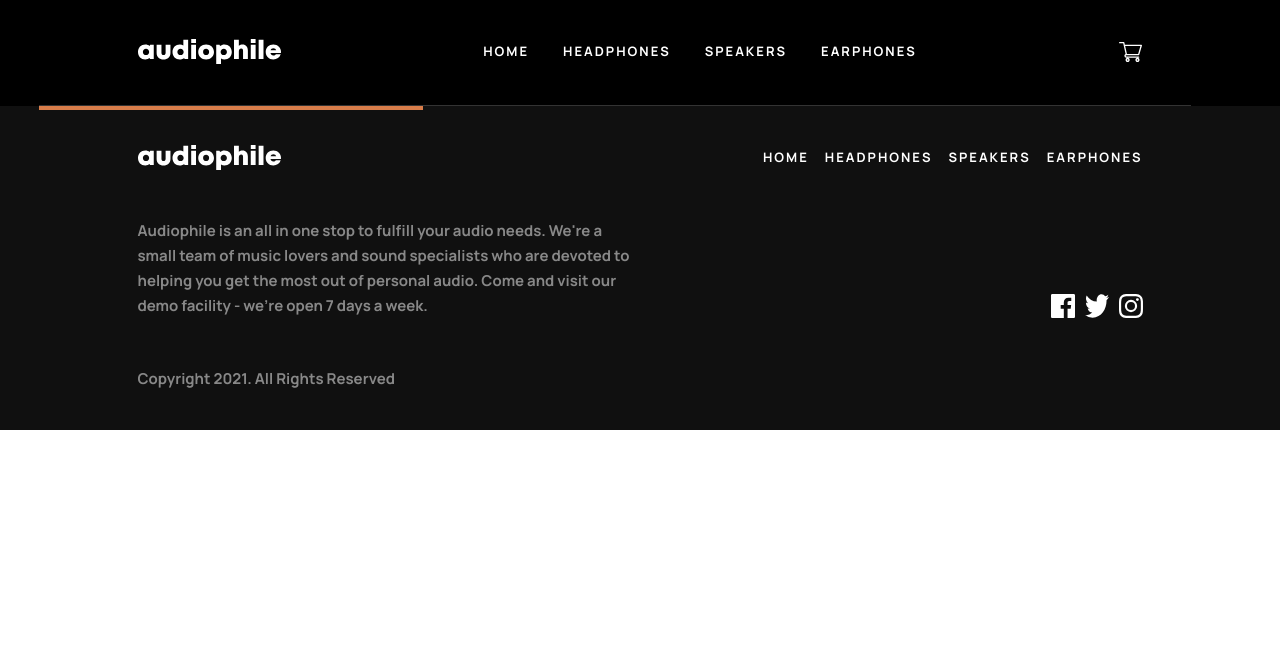
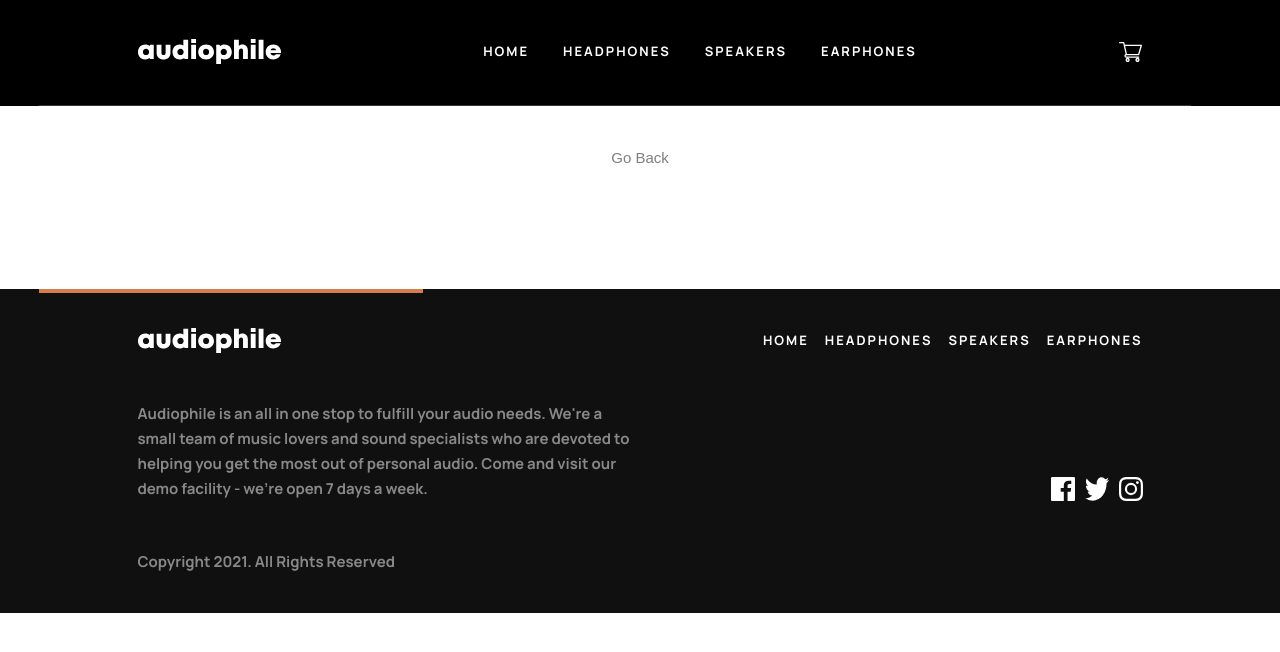
Before and after one commit to niabezara/autophile-ecommerce, a React (Vite) app: page /checkout in a window 1280 px wide. Shown: the top 652 px of the page. Built offline with nearby package versions, Linux system fonts and the light colour scheme.

Commit message:
checkout start

```diff
--- a/src/App.tsx
+++ b/src/App.tsx
@@ -10,6 +10,7 @@ import Earphones from "./routes/Earphones";
 import Footer from "./components/Footer";
 import Product from "./routes/Product";
 import { CartProvider } from "./context/CartContext";
+import CheckOut from "./routes/CheckOut";
 
 function App() {
   const [isNavbarOpen, setIsNavbarOpen] = useState(false);
@@ -40,6 +41,7 @@ function App() {
           <Route path="/Speakers" element={<Speakers />} />
           <Route path="/Earphones" element={<Earphones />} />
           <Route path="/product/:slug" element={<Product />} />
+          <Route path="/checkout" element={<CheckOut />} />
         </Routes>
         <Footer />
       </CartProvider>
--- a/src/components/CartItem.tsx
+++ b/src/components/CartItem.tsx
@@ -61,11 +61,13 @@ const Container = styled.div`
     justify-content: space-between;
     align-items: center;
     padding: 0 0.9375rem;
+    cursor: pointer;
     font-weight: 700;
     .incrementdicrementbtn {
       display: flex;
       border: none;
       opacity: 0.25;
+      cursor: pointer;
       width: 1rem;
       height: 1.125rem;
     }
--- a/src/components/DesktopVersion.tsx
+++ b/src/components/DesktopVersion.tsx
@@ -1,6 +1,6 @@
 import { Link } from "react-router-dom";
 import styled from "styled-components";
-import Modal from "./modal/ShopModal";
+import Modal from "../components/modal/ShopModal";
 import ShopList from "./ShopList";
 import { Dispatch, SetStateAction } from "react";
 
--- a/src/components/MobileVersion.tsx
+++ b/src/components/MobileVersion.tsx
@@ -1,6 +1,6 @@
 import { Link } from "react-router-dom";
 import styled from "styled-components";
-import Modal from "./modal/ShopModal";
+import Modal from "../components/modal/ShopModal";
 import ShopList from "./ShopList";
 import { Dispatch, SetStateAction } from "react";
 
--- a/src/components/ShopList.tsx
+++ b/src/components/ShopList.tsx
@@ -1,12 +1,20 @@
 import styled from "styled-components";
 import { UseShoppingCart } from "../context/CartContext";
-import { useContext } from "react";
 import ProductData from "../data/data.json";
-import Product from "../routes/Product";
 import { CartItem } from "./CartItem";
+import { useNavigate } from "react-router-dom";
 
 export default function ShopList() {
   const { items, cartQuantity, removeAllFromCart } = UseShoppingCart();
+  const navigate = useNavigate();
+
+  // Check if cart is not empty
+  const EmptyCart = () => {
+    if (items.length > 0) {
+      navigate("/checkout");
+      // setopenModal(false);
+    }
+  };
 
   return (
     <Container>
@@ -45,7 +53,7 @@ export default function ShopList() {
               .replace(/\B(?=(\d{3})+(?!\d))/g, ",")}
           </p>
         </PriceDiv>
-        <Checkout>checkout</Checkout>
+        <Checkout onClick={EmptyCart}>checkout</Checkout>
       </Section>
     </Container>
   );
@@ -87,6 +95,10 @@ const Top = styled.div`
     line-height: 25px;
     text-decoration-line: underline;
     opacity: 0.5;
+    cursor: pointer;
+    &:hover {
+      color: #d87d4a;
+    }
   }
 `;
 const Middle = styled.div`
@@ -116,4 +128,8 @@ const Checkout = styled.button`
   background: #d87d4a;
   border: none;
   padding: 1.5rem;
+  &:hover {
+    cursor: pointer;
+    background: #fbaf85;
+  }
 `;
--- a/src/components/TabletVersion.tsx
+++ b/src/components/TabletVersion.tsx
@@ -1,7 +1,7 @@
 import { Dispatch, SetStateAction, useState } from "react";
 import { Link } from "react-router-dom";
 import styled from "styled-components";
-import Modal from "./modal/ShopModal";
+import Modal from "../components/modal/ShopModal";
 import ShopList from "./ShopList";
 
 export default function TabletVersion({
--- a/src/components/modal/ShopModal.tsx
+++ b/src/components/modal/ShopModal.tsx
@@ -9,6 +9,7 @@ interface ShopModalProps {
 
 export default function ShopModal({ open, children }: ShopModalProps) {
   const portalElement = document.getElementById("portal");
+
   useEffect(() => {
     if (open) {
       document.body.style.overflow = "hidden";
@@ -16,6 +17,7 @@ export default function ShopModal({ open, children }: ShopModalProps) {
       document.body.style.overflow = "auto";
     }
   }, [open]);
+
   if (!open || !portalElement) return null;
   return ReactDom.createPortal(
     <>
@@ -48,14 +50,8 @@ const Div = styled.div`
   left: 50%;
   transform: translate(-50%, -50%);
   z-index: 1000;
-  @media (min-width: 500px) {
-    /* top: 30%;
-    transform: translate(-30%, -50%);
-    right: 50%; */
-  }
+
   @media (min-width: 900px) {
-    /* top: 0%; */
-    /* left: unset;
-    right: 8%; */
+    transform: translate(10%, -50%);
   }
 `;
--- a/src/context/CartContext.tsx
+++ b/src/context/CartContext.tsx
@@ -89,6 +89,7 @@ export function CartProvider({ children }: { children: React.ReactNode }) {
     <CartContext.Provider
       value={{
         items,
+
         addToCart,
         getItemQuantity,
         incraseCartQuantity,
--- /dev/null
+++ b/src/routes/CheckOut.tsx
@@ -0,0 +1,76 @@
+import { useNavigate } from "react-router-dom";
+import styled from "styled-components";
+
+export default function CheckOut() {
+  const navigate = useNavigate();
+
+  return (
+    <Container>
+      <SubContainer>
+        <button className="Back" onClick={() => navigate(-1)}>
+          Go Back
+        </button>
+        <Wrapper></Wrapper>
+      </SubContainer>
+    </Container>
+  );
+}
+
+const Container = styled.main`
+  display: flex;
+  flex-direction: column;
+  justify-content: center;
+  align-items: center;
+
+  @media screen and (min-width: 900px) {
+    /* padding: 9.7rem; */
+  }
+`;
+const SubContainer = styled.div`
+  display: flex;
+  flex-direction: column;
+  justify-content: center;
+  align-items: flex-start;
+  gap: 8rem;
+  padding: 2.4rem;
+  .Back {
+    border: none;
+    background: transparent;
+    color: #000;
+    opacity: 0.5;
+    font-size: 15px;
+    font-weight: 500;
+    line-height: 25px;
+  }
+  @media screen and (min-width: 500px) {
+    padding: 3.9rem;
+  }
+  @media screen and (min-width: 900px) {
+    max-width: 100.5rem;
+    margin: 0 auto;
+  }
+`;
+
+const Wrapper = styled.div`
+  display: flex;
+  flex-direction: column;
+  align-items: center;
+  justify-content: center;
+  gap: 2.4rem;
+
+  @media screen and (min-width: 500px) {
+    flex-direction: row;
+    align-items: center;
+    gap: 6rem;
+    .Info {
+      align-items: flex-start;
+      .Title {
+        text-align: left;
+      }
+    }
+  }
+
+  @media screen and (min-width: 900px) {
+    gap: 12.5rem;
+  }
+`;
```
